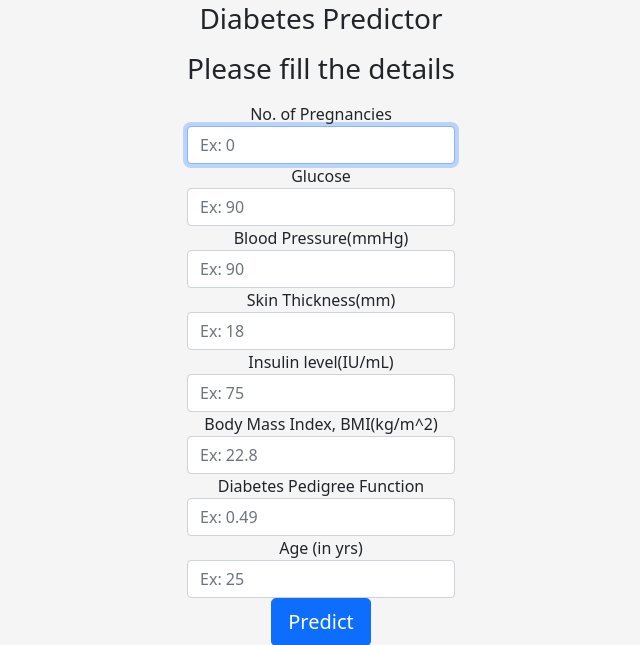
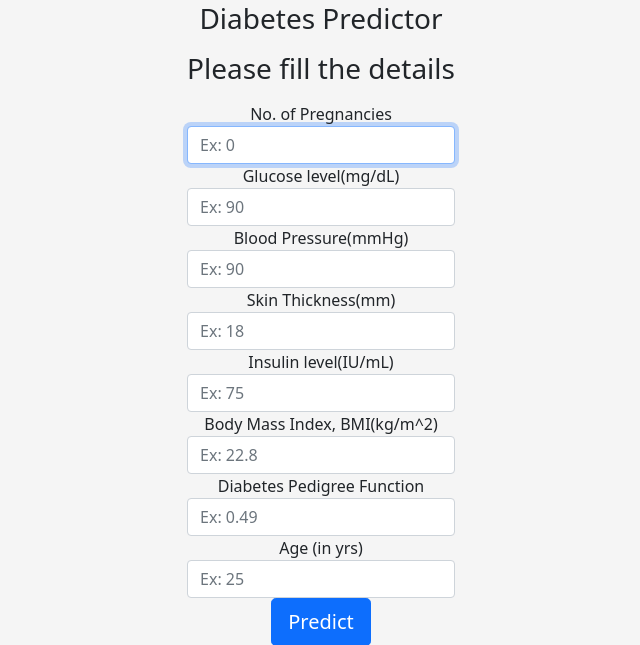
Before and after one commit to 17Rajat/Diabetes_Predictor_app, a Flask app: page / in a window 1280 px wide. Shown: the part 76-721 px from the top of the page, without its empty margins (319-959 px from the left). Run offline with Flask 2, Linux system fonts and the light colour scheme; parts of the project's set-up code (start-up, migrations or seed data) failed here and were passed over; some libraries are stand-ins or nearby versions.

Commit message:
Update index.html

```diff
--- a/templates/index.html
+++ b/templates/index.html
@@ -20,7 +20,7 @@
       <h2 class="h3 mb-3 font-weight-normal">Please fill the details</h2>
       <label for="Pregnancies" class="sr-only">No. of Pregnancies</label>
       <input type="text" id="Pregnancies" name= "Pregnancies" class="form-control" placeholder="Ex: 0" required autofocus>
-      <label for="Glucose" class="sr-only">Glucose </label>
+      <label for="Glucose" class="sr-only">Glucose level(mg/dL) </label>
       <input type="text" id="Glucose" name= "Glucose" class="form-control" placeholder="Ex: 90" required>
       <label for="BloodPressure" class="sr-only">Blood Pressure(mmHg) </label>
       <input type="text" id="BloodPressure" name= "BloodPressure" class="form-control" placeholder="Ex: 90" required      <input type="text" id="inputGlucose" class="form-control" placeholder="Ex: 90" required>
```
